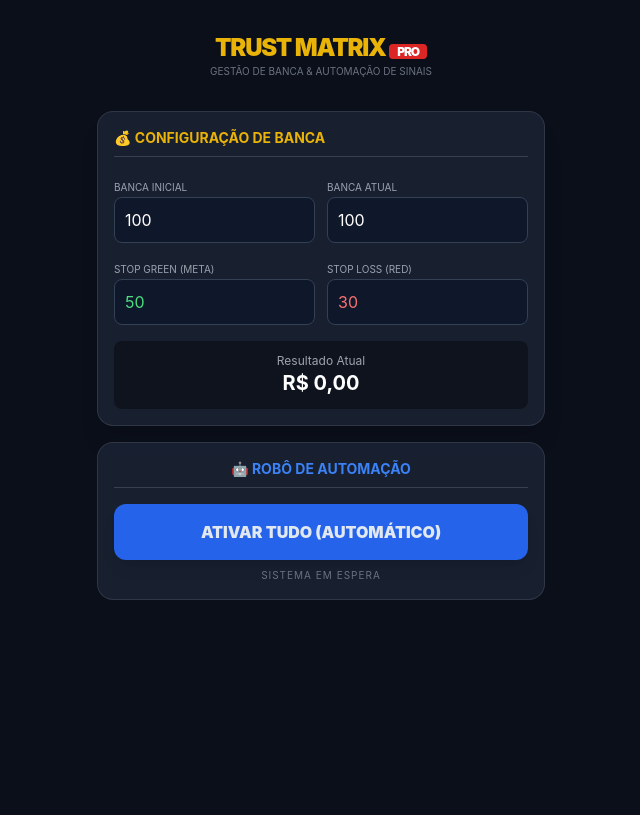
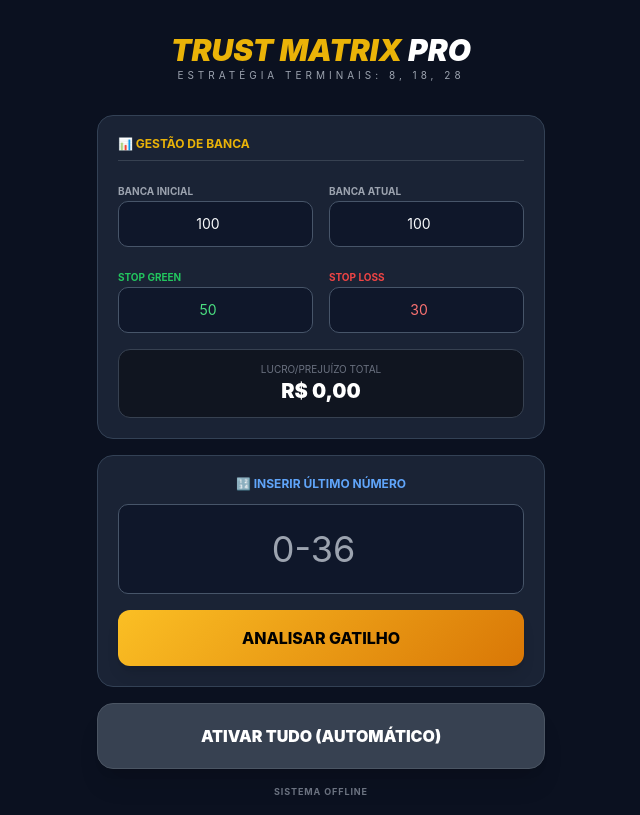
Before and after one commit to Damacena13/RD-TURBO-BOT, a plain HTML site: page trust-matrix-app/index.html in a window 1280 px wide. Shown: the whole page, without its empty margins (319-959 px from the left). Drawn offline with nearby package versions, Linux system fonts and the light colour scheme.

Commit message:
Update index.html

```diff
--- a/trust-matrix-app/index.html
+++ b/trust-matrix-app/index.html
@@ -3,105 +3,130 @@
 <head>
     <meta charset="UTF-8">
     <meta name="viewport" content="width=device-width, initial-scale=1.0">
-    <title>TRUST MATRIX PRO - GESTÃO & AUTOMAÇÃO</title>
+    <title>TRUST MATRIX PRO - ESTRATÉGIA REI</title>
     <script src="https://cdn.tailwindcss.com"></script>
     <style>
-        body { background-color: #0b0f1a; color: #e2e8f0; font-family: 'Inter', sans-serif; }
-        .panel-glass { background: rgba(30, 41, 59, 0.7); backdrop-filter: blur(10px); border: 1px solid rgba(255, 255, 255, 0.1); }
-        .input-dark { background: #0f172a; border: 1px solid #334155; color: white; padding: 10px; border-radius: 8px; }
-        .btn-gold { background: linear-gradient(135deg, #fbbf24, #d97706); color: black; font-weight: bold; }
+        body { background-color: #0b1120; color: #e2e8f0; font-family: 'Inter', sans-serif; }
+        .card { background: rgba(30, 41, 59, 0.8); border: 1px solid #334155; border-radius: 16px; }
+        .input-field { background: #0f172a; border: 1px solid #475569; color: #f8fafc; padding: 12px; border-radius: 10px; width: 100%; text-align: center; }
+        .btn-main { background: linear-gradient(135deg, #fbbf24, #d97706); color: #000; font-weight: 800; text-transform: uppercase; }
+        .btn-active { background: #2563eb; animation: pulse 2s infinite; }
+        @keyframes pulse { 0% { opacity: 1; } 50% { opacity: 0.7; } 100% { opacity: 1; } }
     </style>
 </head>
 <body class="p-4">
 
-    <div id="main-panel" class="max-w-md mx-auto space-y-4">
-        <div class="text-center py-4">
-            <h1 class="text-2xl font-black text-yellow-500 tracking-tighter">TRUST MATRIX <span class="text-white text-xs bg-red-600 px-2 rounded">PRO</span></h1>
-            <p class="text-[10px] text-gray-500 uppercase">Gestão de Banca & Automação de Sinais</p>
+    <div class="max-w-md mx-auto space-y-4">
+        <header class="text-center py-4">
+            <h1 class="text-3xl font-black text-yellow-500 italic">TRUST MATRIX <span class="text-white">PRO</span></h1>
+            <p class="text-[10px] text-gray-400 tracking-[4px] uppercase">Estratégia Terminais: 8, 18, 28</p>
+        </header>
+
+        <div class="card p-5 space-y-4">
+            <h2 class="text-xs font-bold text-yellow-500 uppercase border-b border-gray-700 pb-2">📊 Gestão de Banca</h2>
+            <div class="grid grid-cols-2 gap-4">
+                <div><label class="text-[10px] text-gray-400 font-bold">BANCA INICIAL</label><input type="number" id="b-ini" value="100" class="input-field text-sm"></div>
+                <div><label class="text-[10px] text-gray-400 font-bold">BANCA ATUAL</label><input type="number" id="b-atu" value="100" class="input-field text-sm" oninput="atualizarLucro()"></div>
+                <div><label class="text-[10px] text-green-500 font-bold">STOP GREEN</label><input type="number" id="s-green" value="50" class="input-field text-sm text-green-400"></div>
+                <div><label class="text-[10px] text-red-500 font-bold">STOP LOSS</label><input type="number" id="s-loss" value="30" class="input-field text-sm text-red-400"></div>
             </div>
-
-        <div class="panel-glass p-4 rounded-2xl shadow-xl space-y-4">
-            <h3 class="text-sm font-bold border-b border-gray-700 pb-2 text-yellow-500">💰 CONFIGURAÇÃO DE BANCA</h3>
-            <div class="grid grid-cols-2 gap-3">
-                <div>
-                    <label class="text-[10px] text-gray-400 uppercase">Banca Inicial</label>
-                    <input type="number" id="banca-inicial" value="100" class="input-dark w-full" oninput="calcularGestao()">
-                </div>
-                <div>
-                    <label class="text-[10px] text-gray-400 uppercase">Banca Atual</label>
-                    <input type="number" id="banca-atual" value="100" class="input-dark w-full" oninput="calcularGestao()">
-                </div>
-                <div>
-                    <label class="text-[10px] text-gray-400 uppercase">Stop Green (Meta)</label>
-                    <input type="number" id="stop-green" value="50" class="input-dark w-full text-green-400">
-                </div>
-                <div>
-                    <label class="text-[10px] text-gray-400 uppercase">Stop Loss (Red)</label>
-                    <input type="number" id="stop-loss" value="30" class="input-dark w-full text-red-400">
+            <div class="bg-black/40 p-3 rounded-xl text-center border border-gray-700">
+                <p class="text-[10px] text-gray-500 uppercase">Lucro/Prejuízo Total</p>
+                <p id="display-lucro" class="text-xl font-black text-white">R$ 0,00</p>
             </div>
         </div>
 
-            <div id="gestao-status" class="bg-black/40 p-3 rounded-lg text-center">
-                <p class="text-xs text-gray-400">Resultado Atual</p>
-                <p id="lucro-valor" class="text-xl font-bold text-white">R$ 0,00</p>
-            </div>
+        <div class="card p-5 text-center">
+            <h2 class="text-xs font-bold text-blue-400 uppercase mb-3">🔢 Inserir Último Número</h2>
+            <input type="number" id="num-input" placeholder="0-36" class="input-field text-4xl py-6 mb-4 outline-none focus:ring-2 focus:ring-yellow-500" onkeydown="if(event.key==='Enter') analisar()">
+            <button onclick="analisar()" class="w-full py-4 btn-main rounded-xl shadow-lg active:scale-95 transition-transform">Analisar Gatilho</button>
         </div>
 
-        <div class="panel-glass p-4 rounded-2xl">
-            <h3 class="text-sm font-bold border-b border-gray-700 pb-2 text-blue-500 mb-4 text-center">🤖 ROBÔ DE AUTOMAÇÃO</h3>
-            <button id="btn-auto" onclick="toggleAutomacao()" class="w-full py-4 rounded-xl font-black uppercase transition-all shadow-lg bg-blue-600">
+        <button id="btn-auto" onclick="toggleAuto()" class="w-full py-5 bg-gray-700 rounded-2xl font-black uppercase shadow-xl transition-all text-white border border-gray-600">
             Ativar Tudo (Automático)
         </button>
-            <p id="auto-status" class="text-[10px] text-center mt-2 text-gray-500 uppercase tracking-widest">Sistema em Espera</p>
-        </div>
+        <p id="label-status" class="text-center text-[9px] text-gray-500 uppercase mt-2 tracking-widest font-bold font-bold">Sistema Offline</p>
     </div>
 
     <script>
         const CONFIG = {
-            TOKEN: "7657198446:AAHmD-feLncThbFTiZSswREtGfriljyJf-c",
-            CHAT_ID: "-1003694254792"
+            TOKEN: "7657198446:AAHmD-feLncThbFTiZSswREtGfriljyJf-c", // Token validado
+            CHAT_ID: "-1003694254792", // Chat ID validado
+            GATILHOS: [8, 18, 28] // Terminais da sua estratégia
         };
 
-        let automacaoAtiva = false;
+        let autoStatus = false;
 
-        function calcularGestao() {
-            const inicial = parseFloat(document.getElementById('banca-inicial').value) || 0;
-            const atual = parseFloat(document.getElementById('banca-atual').value) || 0;
-            const lucro = atual - inicial;
-            const display = document.getElementById('lucro-valor');
-
+        function atualizarLucro() {
+            const ini = parseFloat(document.getElementById('b-ini').value) || 0;
+            const atu = parseFloat(document.getElementById('b-atu').value) || 0;
+            const lucro = atu - ini;
+            const display = document.getElementById('display-lucro');
             display.innerText = `R$ ${lucro.toFixed(2)}`;
-            display.className = lucro >= 0 ? "text-xl font-bold text-green-500" : "text-xl font-bold text-red-500";
+            display.className = lucro >= 0 ? "text-xl font-black text-green-500" : "text-xl font-black text-red-500";
         }
 
         async function notify(msg) {
             const url = `https://api.telegram.org/bot${CONFIG.TOKEN}/sendMessage`;
+            try {
                 await fetch(url, {
                     method: 'POST',
                     headers: { 'Content-Type': 'application/json' },
                     body: JSON.stringify({ chat_id: CONFIG.CHAT_ID, text: msg, parse_mode: "HTML" })
                 });
+            } catch (e) { console.error("Erro na conexão"); }
         }
 
-        function toggleAutomacao() {
+        function toggleAuto() {
+            autoStatus = !autoStatus;
             const btn = document.getElementById('btn-auto');
-            const status = document.getElementById('auto-status');
+            const lbl = document.getElementById('label-status');
 
-            automacaoAtiva = !automacaoAtiva;
-
-            if (automacaoAtiva) {
-                btn.innerText = "Parar Automação";
-                btn.className = "w-full py-4 rounded-xl font-black uppercase transition-all shadow-lg bg-red-600";
-                status.innerText = "📡 Buscando Oportunidades...";
-                status.classList.add("animate-pulse", "text-blue-400");
-                notify("🤖 <b>AUTOMAÇÃO ATIVADA</b>\nMonitorando roleta com gestão de banca...");
+            if(autoStatus) {
+                btn.innerText = "Parar Monitoramento";
+                btn.classList.add('btn-active');
+                lbl.innerText = "📡 Monitorando Mesa: 8-18-28";
+                lbl.className = "text-center text-[9px] text-green-400 uppercase mt-2 tracking-widest font-bold animate-pulse";
+                notify("🚀 <b>MONITORAMENTO ATIVADO</b>\nEstratégia: Terminais 8, 18, 28\nStatus: Buscando Oportunidades...");
             } else {
                 btn.innerText = "Ativar Tudo (Automático)";
-                btn.className = "w-full py-4 rounded-xl font-black uppercase transition-all shadow-lg bg-blue-600";
-                status.innerText = "Sistema em Espera";
-                status.classList.remove("animate-pulse", "text-blue-400");
-                notify("⚠️ <b>AUTOMAÇÃO PAUSADA</b>\nO robô parou de enviar sinais.");
+                btn.classList.remove('btn-active');
+                lbl.innerText = "Sistema Offline";
+                lbl.className = "text-center text-[9px] text-gray-500 uppercase mt-2 tracking-widest font-bold";
+                notify("⚠️ <b>MONITORAMENTO DESATIVADO</b>\nO robô foi pausado.");
             }
+        }
+
+        function analisar() {
+            const input = document.getElementById('num-input');
+            const val = parseInt(input.value);
+
+            if (isNaN(val) || val < 0 || val > 36) {
+                alert("Número inválido!");
+                return;
+            }
+
+            // Lógica com os números alvos exatos fornecidos
+            if (CONFIG.GATILHOS.includes(val)) {
+                const msg = `
+🎰 <b>SINAL CONFIRMADO!</b>
+🎯 Gatilho Identificado: Terminal 8 (${val})
+
+✅ <b>REALIZAR ENTRADA EM:</b>
+• Alvos: 1, 3, 5, 6, 7, 8, 12, 15, 16, 17, 18, 19, 22, 23, 26, 28, 29, 30, 32, 33, 34
+💎 <b>Cobrir o Zero (0)</b>
+
+🛡️ <b>Gestão: Fazer até 1 Gale</b>
+                `;
+                if(autoStatus) {
+                    notify(msg);
+                } else {
+                    alert("Gatilho detectado! Ative o sistema automático para enviar ao Telegram.");
+                }
+            }
+
+            input.value = "";
+            input.focus();
         }
     </script>
 </body>
```
Lines whose indentation alone changed are shown as unchanged.
